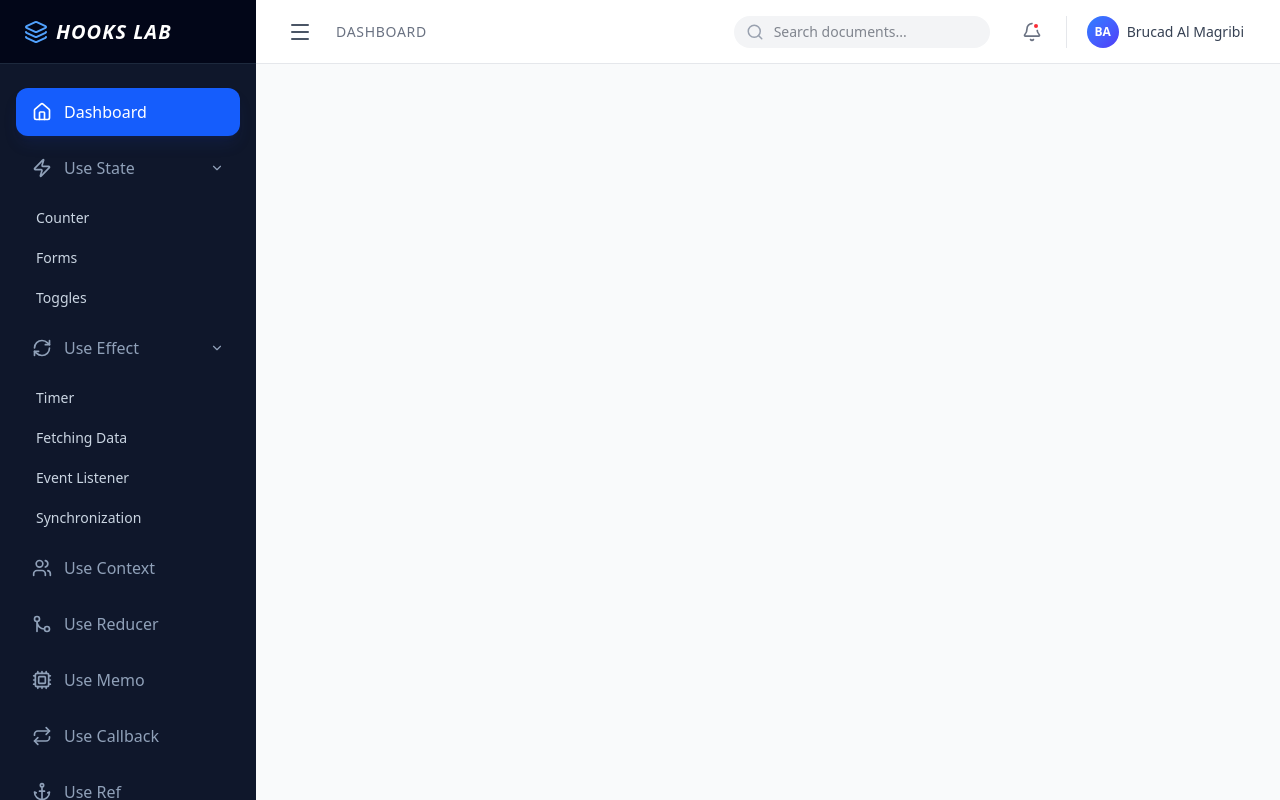
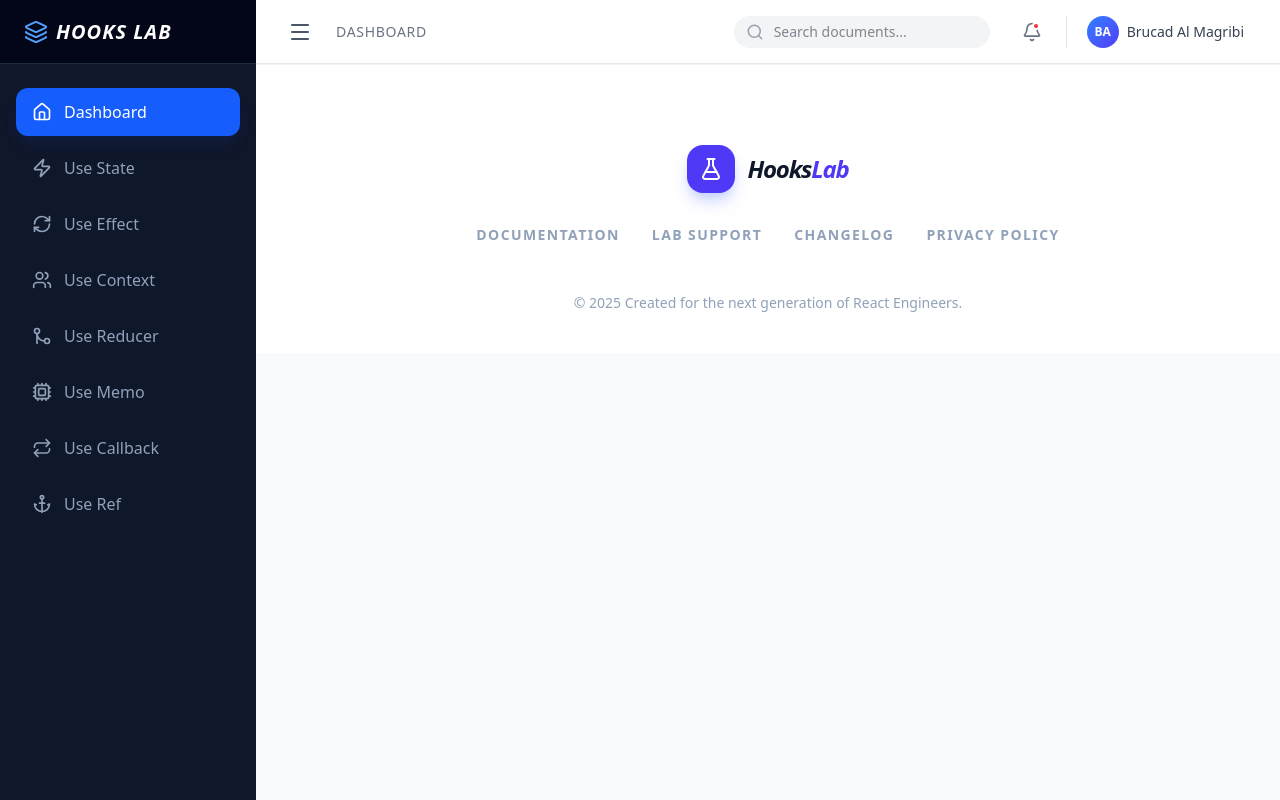
Before and after one commit to almagribii/hooks-lab, a React (Vite) app: page / in a window 1280 px wide. Built offline with nearby package versions, Linux system fonts and the light colour scheme.

Commit message:
update comp include Footer, Main, Sidebar

```diff
--- /dev/null
+++ b/src/components/Footer.tsx
@@ -0,0 +1,36 @@
+import { FlaskConical } from "lucide-react"
+
+export const Footer = () => {
+    return (
+
+      <footer className="bg-white border-t border-slate-100 pt-20 pb-10">
+        <div className="max-w-6xl mx-auto px-6 text-center">
+          <div className="flex justify-center items-center gap-3 mb-8">
+            <div className="w-12 h-12 bg-indigo-600 rounded-2xl flex items-center justify-center shadow-lg shadow-indigo-200">
+              <FlaskConical className="text-white" />
+            </div>
+            <span className="text-2xl font-black italic tracking-tighter text-slate-900">
+              Hooks<span className="text-indigo-600">Lab</span>
+            </span>
+          </div>
+          <div className="flex flex-wrap justify-center gap-8 text-sm font-bold text-slate-400 mb-12 uppercase tracking-widest">
+            <a href="#" className="hover:text-indigo-600 transition-colors">
+              Documentation
+            </a>
+            <a href="#" className="hover:text-indigo-600 transition-colors">
+              Lab Support
+            </a>
+            <a href="#" className="hover:text-indigo-600 transition-colors">
+              Changelog
+            </a>
+            <a href="#" className="hover:text-indigo-600 transition-colors">
+              Privacy Policy
+            </a>
+          </div>
+          <p className="text-slate-400 text-sm font-medium">
+            © 2025 Created for the next generation of React Engineers.
+          </p>
+        </div>
+      </footer>
+    )
+}
--- a/src/components/MainLayout.tsx
+++ b/src/components/MainLayout.tsx
@@ -1,6 +1,7 @@
 import React, { useState} from "react";
 import Sidebar from "./Sidebar";
 import Header from "./Header";
+import { Footer } from "./Footer";
 
 interface MainLayoutProps {
   children: React.ReactNode;
@@ -12,15 +13,15 @@ const MainLayout: React.FC<MainLayoutProps> = ({ children }) => {
   const toggleSidebar = () => setIsOpen((prev) => !prev);
 
   return (
-    <div
-    className="flex h-screen bg-gray-50 overflow-hidden font-sans text-gray-900">
+    <div className="flex h-screen bg-gray-50 overflow-hidden font-sans text-gray-900">
       <Sidebar isOpen={isOpen} toggleSidebar={toggleSidebar} />
 
       <div className="flex flex-col flex-1 min-w-0">
         <Header toggleSidebar={toggleSidebar} />
 
-        <main className="flex-1 overflow-y-auto bg-gray-50 p-4 md:p-8">
+        <main className="flex-1 overflow-y-auto bg-gray-50 ">
           <div className="flex justify-center mx-auto">{children}</div>
+          <Footer />
         </main>
       </div>
     </div>
--- a/src/components/Sidebar.tsx
+++ b/src/components/Sidebar.tsx
@@ -107,9 +107,8 @@ const NavItem: React.FC<NavItemProps> = ({
 }) => {
   const location = useLocation();
   const [open, setOpen] = useState(() => {
-    const isDesktop =
-      typeof window !== "undefined" && window.innerWidth >= 1024;
-    return isDesktop || location.pathname.startsWith(route);
+
+    return location.pathname.startsWith(route);
   });
 
   useEffect(() => {
```
